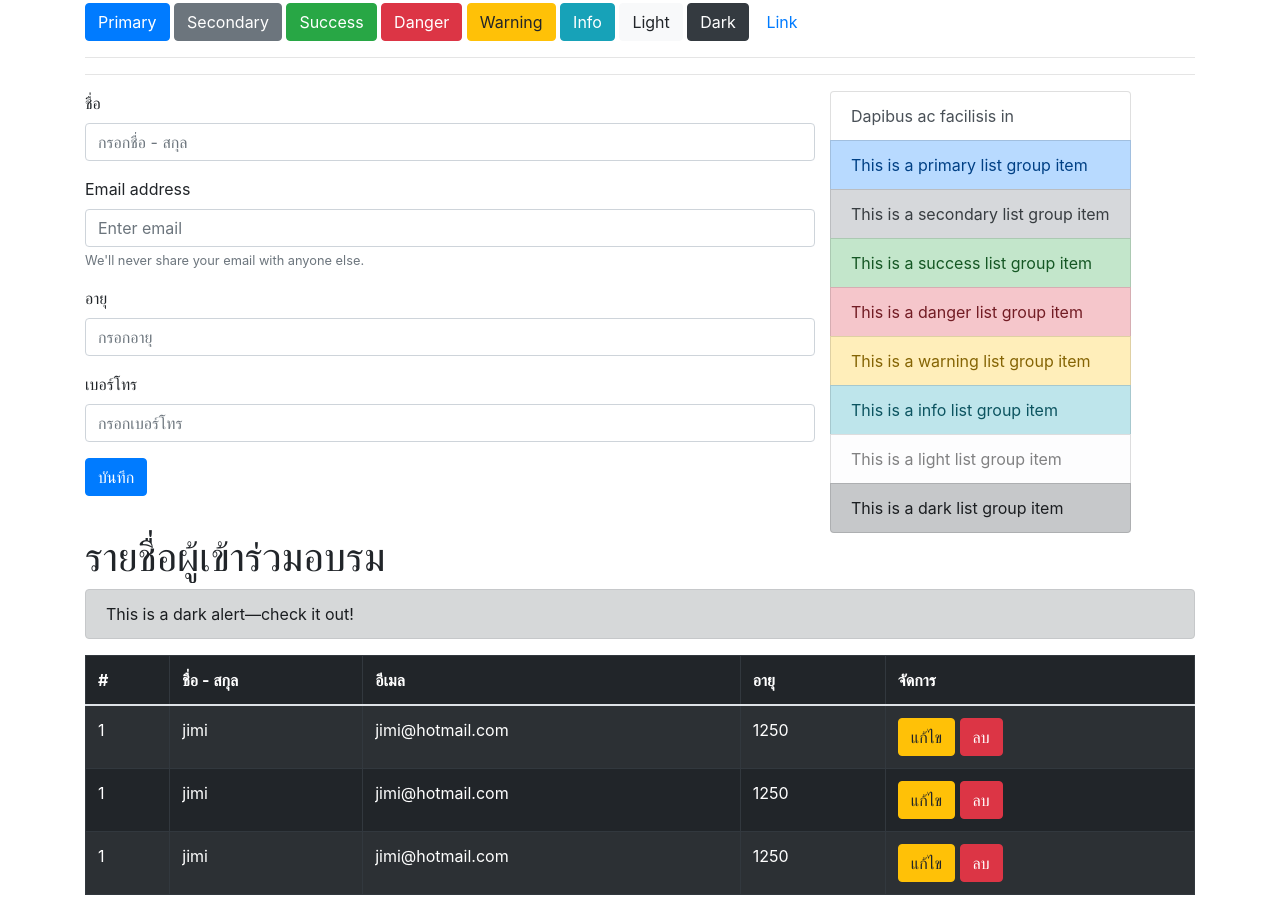
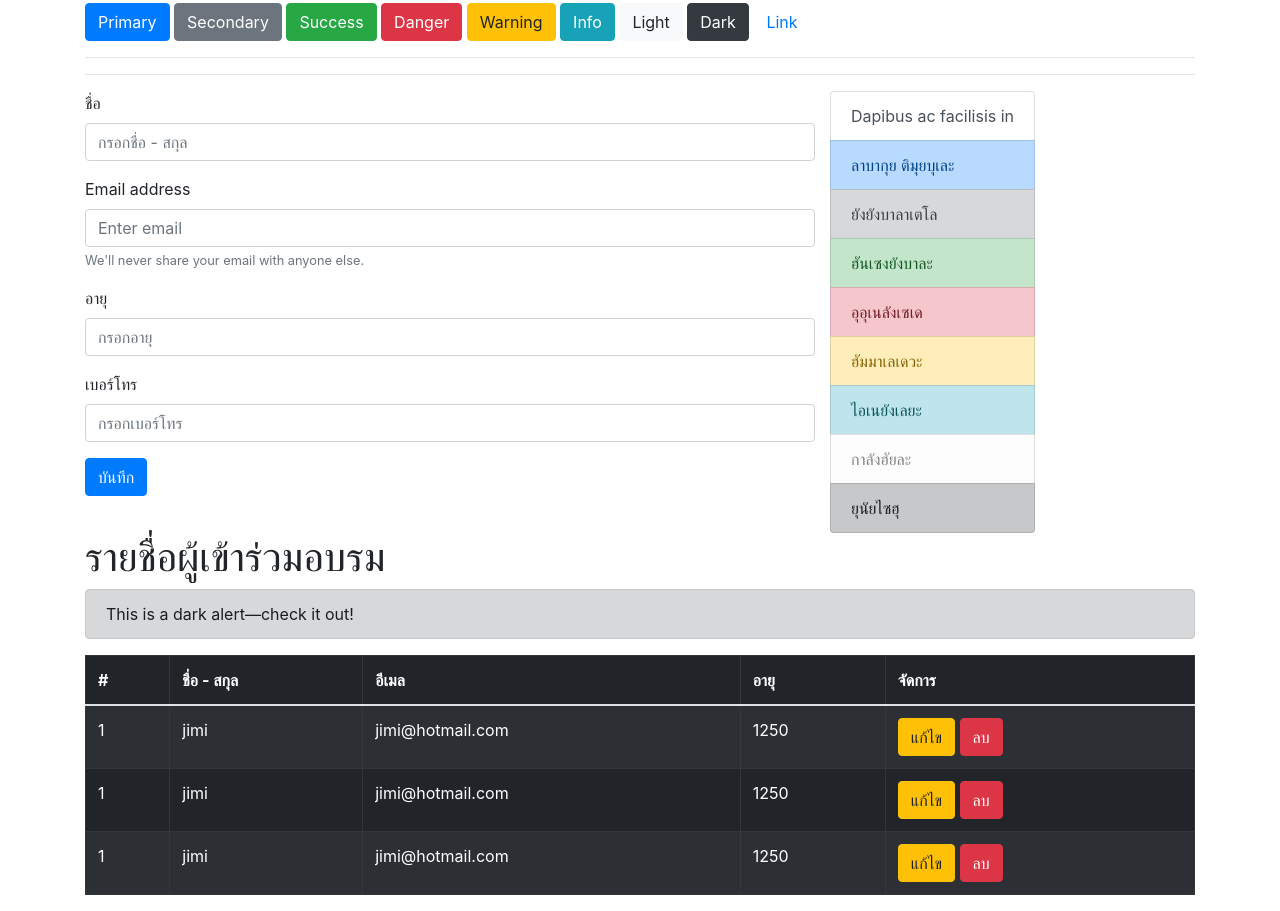
Before and after one commit to ixistorm/jimi, a plain HTML site: page index.html in a window 1280 px wide. Shown: the part 952-1863 px from the top of the page. Drawn offline with nearby package versions, Linux system fonts and the light colour scheme.

Commit message:
เพิ่มไฟล์ page2

```diff
--- a/index.html
+++ b/index.html
@@ -135,14 +135,14 @@
                 <a href="#" class="list-group-item list-group-item-action">Dapibus ac facilisis in</a>
 
 
-                <a href="#" class="list-group-item list-group-item-action list-group-item-primary">This is a primary list group item</a>
-                <a href="#" class="list-group-item list-group-item-action list-group-item-secondary">This is a secondary list group item</a>
-                <a href="#" class="list-group-item list-group-item-action list-group-item-success">This is a success list group item</a>
-                <a href="#" class="list-group-item list-group-item-action list-group-item-danger">This is a danger list group item</a>
-                <a href="#" class="list-group-item list-group-item-action list-group-item-warning">This is a warning list group item</a>
-                <a href="#" class="list-group-item list-group-item-action list-group-item-info">This is a info list group item</a>
-                <a href="#" class="list-group-item list-group-item-action list-group-item-light">This is a light list group item</a>
-                <a href="#" class="list-group-item list-group-item-action list-group-item-dark">This is a dark list group item</a>
+                <a href="#" class="list-group-item list-group-item-action list-group-item-primary">ลาบากุย ติมุยบุเละ</a>
+                <a href="#" class="list-group-item list-group-item-action list-group-item-secondary">ยังยังบาลาเตโล</a>
+                <a href="#" class="list-group-item list-group-item-action list-group-item-success">ฮันเซงยังบาละ</a>
+                <a href="#" class="list-group-item list-group-item-action list-group-item-danger">อุอุเนลังเซเด</a>
+                <a href="#" class="list-group-item list-group-item-action list-group-item-warning">ฮัมมาเลเดวะ</a>
+                <a href="#" class="list-group-item list-group-item-action list-group-item-info">ไอเนยังเลยะ</a>
+                <a href="#" class="list-group-item list-group-item-action list-group-item-light">กาลังฮัยละ</a>
+                <a href="#" class="list-group-item list-group-item-action list-group-item-dark">ยุนัยไซฮุ</a>
             </div>
         </div>
         <table class="table table-striped table-dark table-bordered table-hover">
```
Also changed, not shown: page2.html (added, +12 -0 lines).
